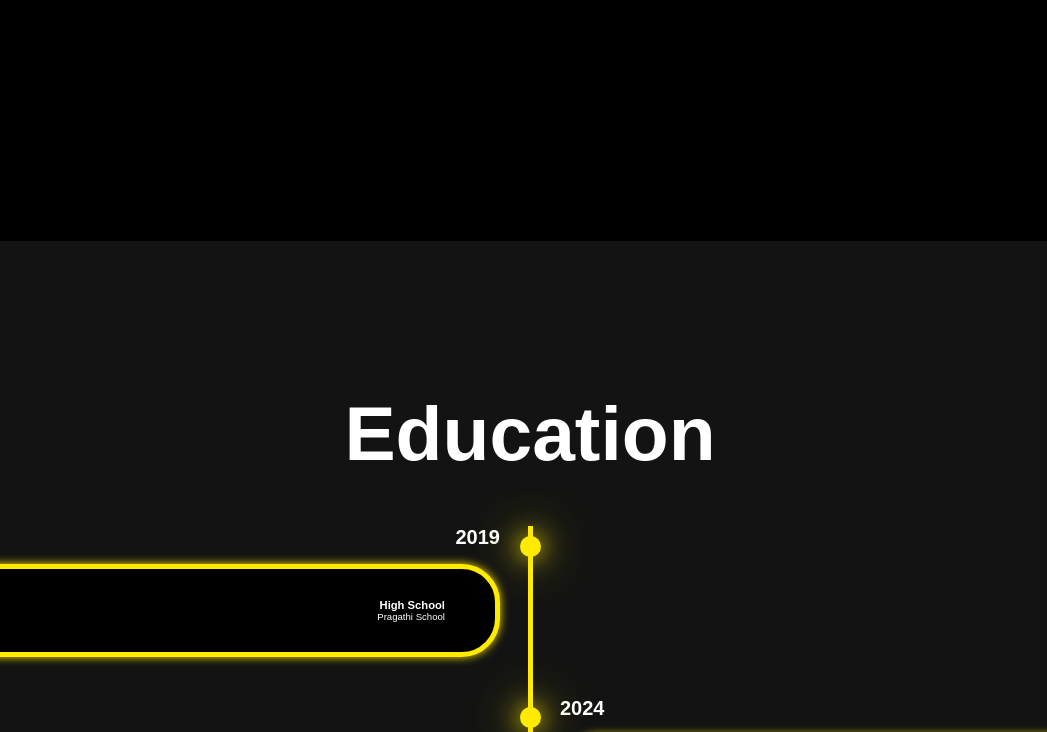
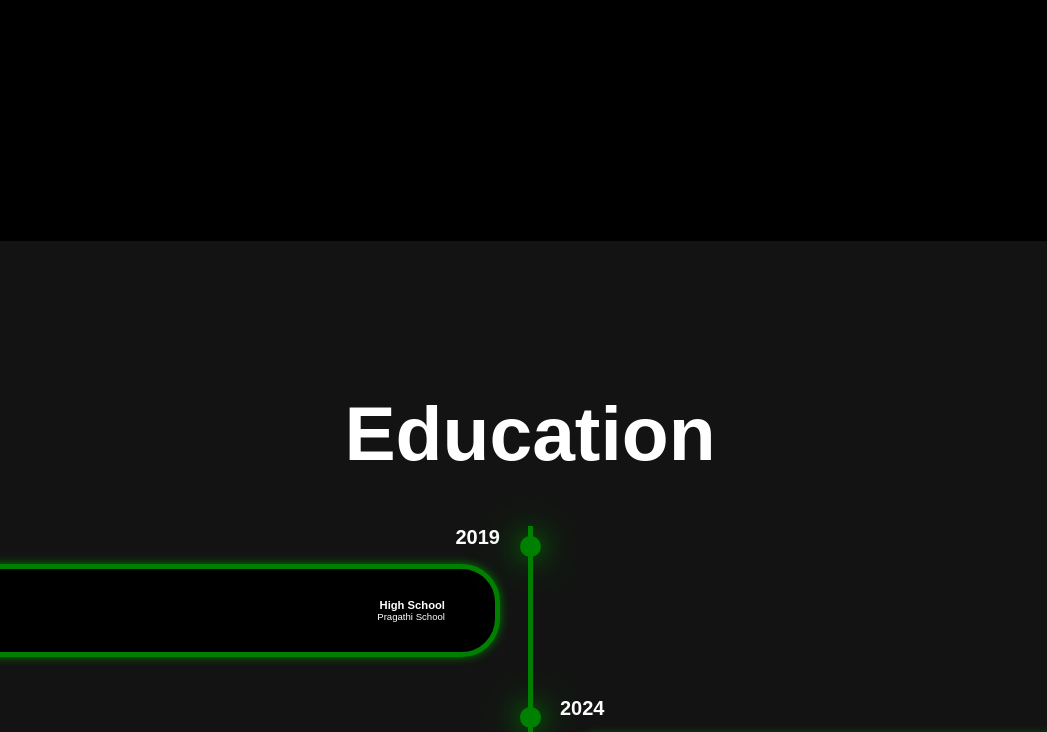
Before and after one commit to prakash-9866/portfolio_prabha, a plain HTML site: page index.html in a window 1280 px wide. Shown: the part 559-1291 px from the top of the page, without its empty margins (110-1157 px from the left). Drawn offline with nearby package versions, Linux system fonts and the light colour scheme.

Commit message:
Update style.css

```diff
--- a/style.css
+++ b/style.css
@@ -14,7 +14,7 @@
   --bg-color: black;
   --second-bg-color: #131313;
   --text-color: white;
-  --main-color: #ffea00;
+  --main-color:green;
 }
 
 html {
```
